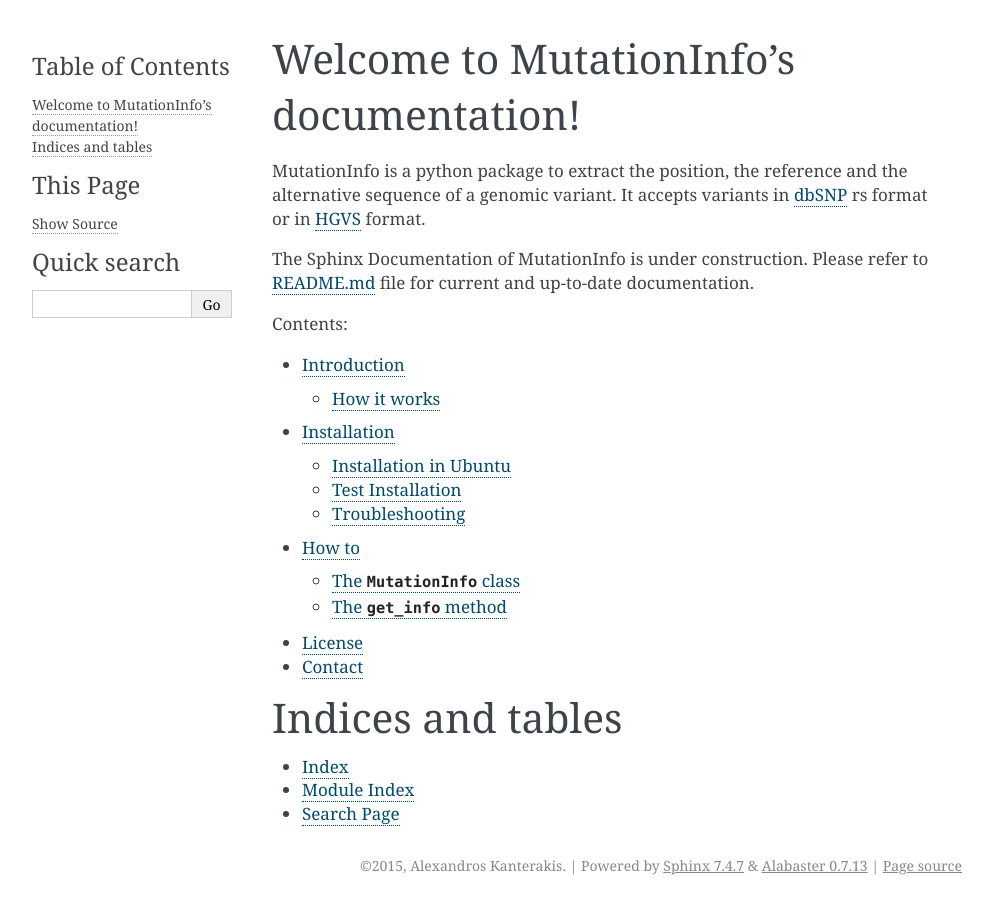
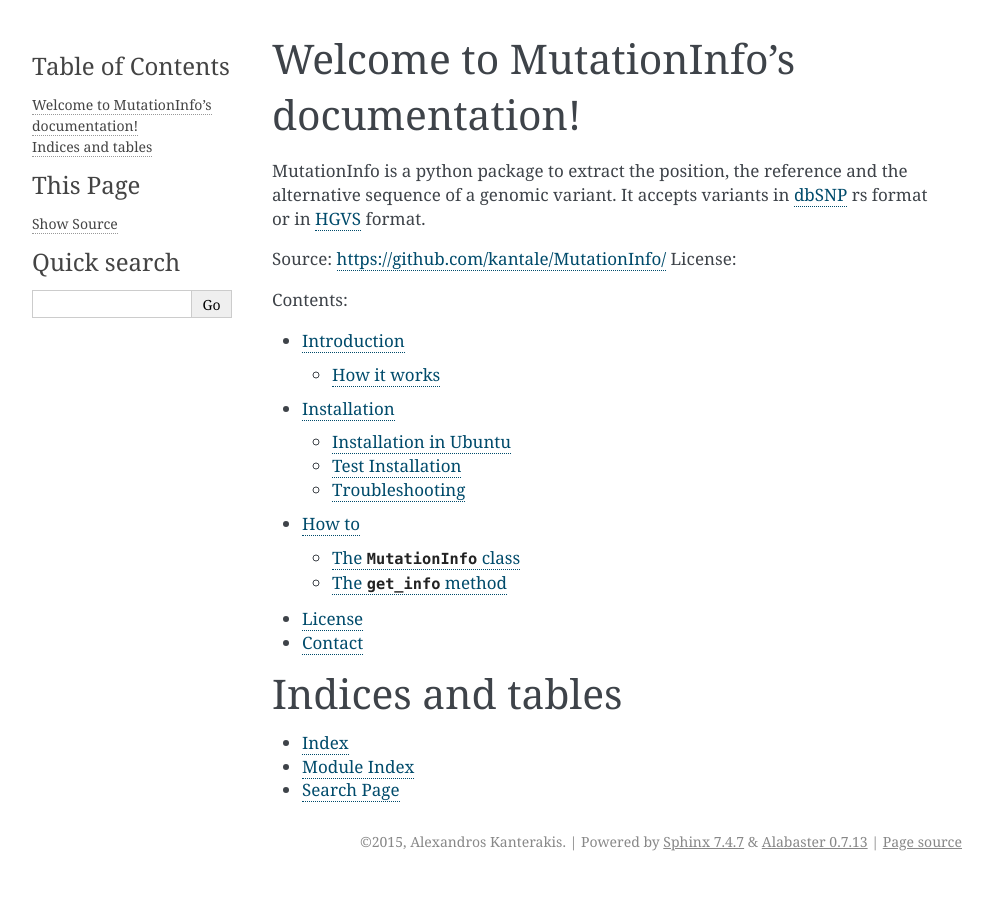
Before and after one commit to kantale/MutationInfo, a Sphinx documentation site: the page built from docs/index.rst, in a window 1280 px wide. Shown: the whole page, without its empty margins (148-1140 px from the left). Built offline with Sphinx 7.4.7, drawn with Linux system fonts in a browser that asks for light colours.

Commit message:
remove under construction for rtd

```diff
--- a/docs/index.rst
+++ b/docs/index.rst
@@ -9,9 +9,9 @@
 MutationInfo is a python package to extract the position, the reference and the alternative sequence of a genomic variant.
 It accepts variants in `dbSNP <http://www.ncbi.nlm.nih.gov/SNP/>`_ rs format or in `HGVS <http://www.hgvs.org/mutnomen/>`_ format.
 
-The Sphinx Documentation of MutationInfo is under construction.
-Please refer to `README.md <https://github.com/kantale/MutationInfo/>`_ file
-for current and up-to-date documentation.
+Source: https://github.com/kantale/MutationInfo/
+License:
+
 
 Contents:
 
```
